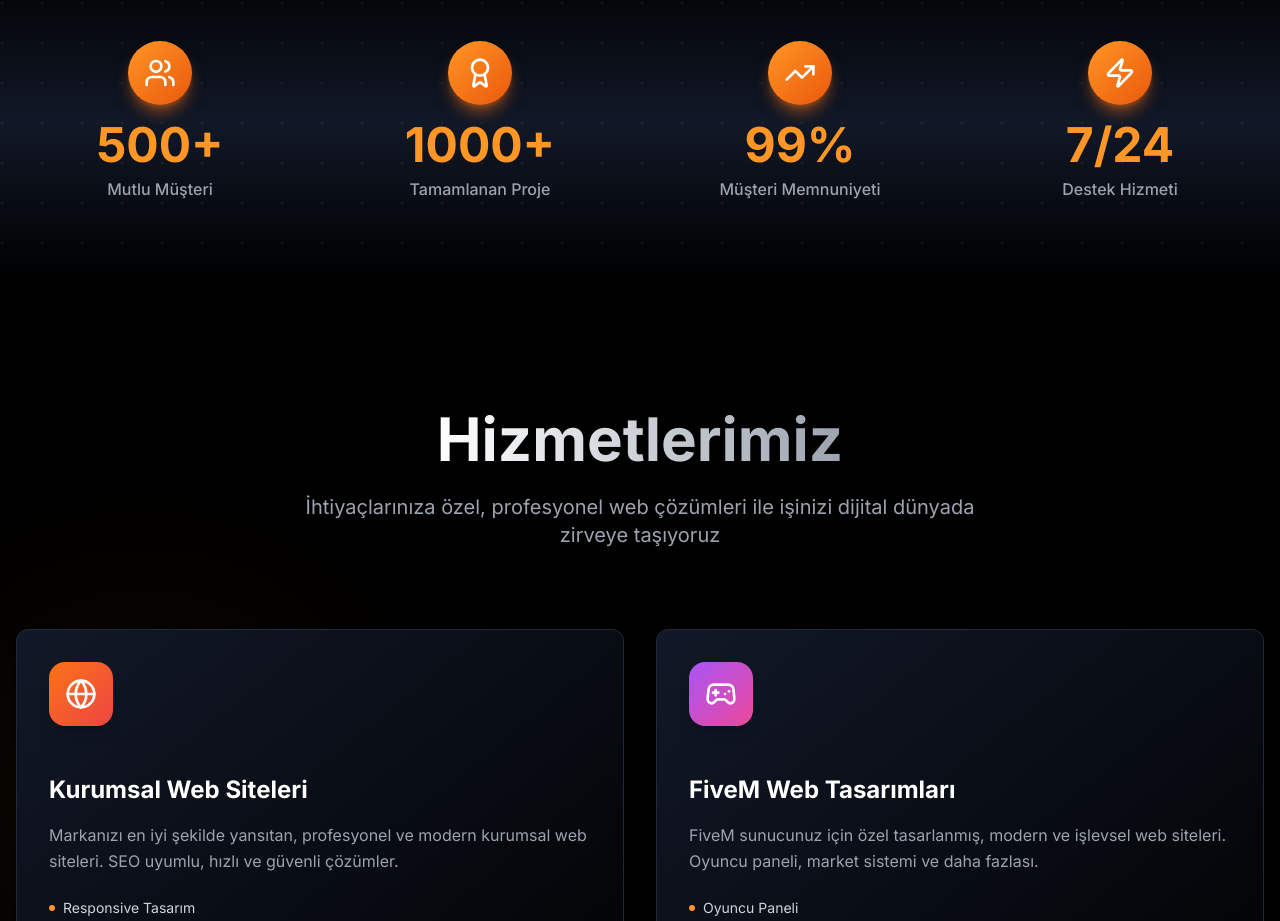
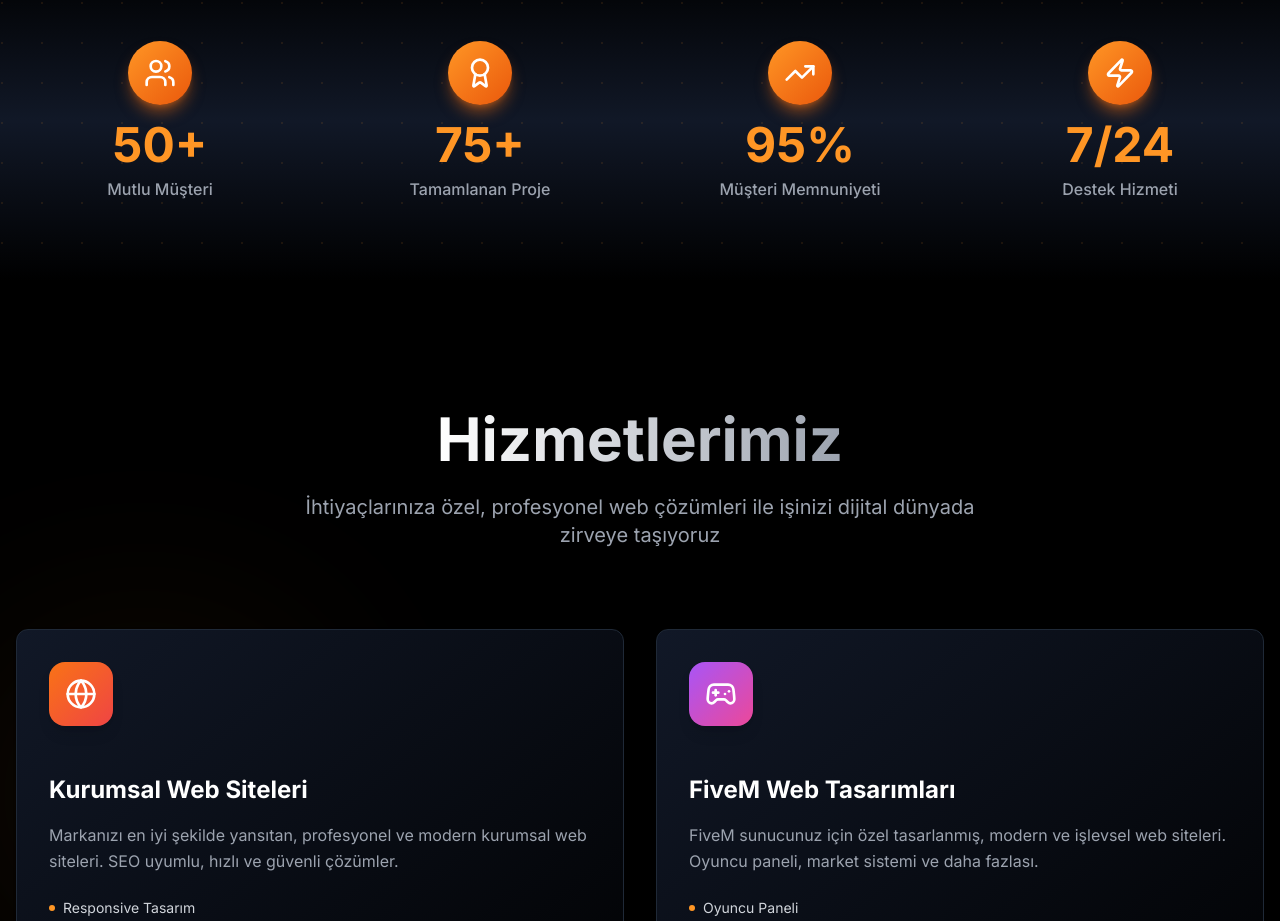
Before and after one commit to SanalLord/dodo, a Next.js app: page / in a window 1280 px wide. Shown: the part 839-1760 px from the top of the page. Built offline with nearby package versions, Linux system fonts and the light colour scheme.

Commit message:
Update page.js

```diff
--- a/app/page.js
+++ b/app/page.js
@@ -60,9 +60,9 @@
   ]
 
   const stats = [
-    { icon: Users, number: '500+', label: 'Mutlu Müşteri' },
-    { icon: Award, number: '1000+', label: 'Tamamlanan Proje' },
-    { icon: TrendingUp, number: '99%', label: 'Müşteri Memnuniyeti' },
+    { icon: Users, number: '50+', label: 'Mutlu Müşteri' },
+    { icon: Award, number: '75+', label: 'Tamamlanan Proje' },
+    { icon: TrendingUp, number: '95%', label: 'Müşteri Memnuniyeti' },
     { icon: Zap, number: '7/24', label: 'Destek Hizmeti' }
   ]
 
```
